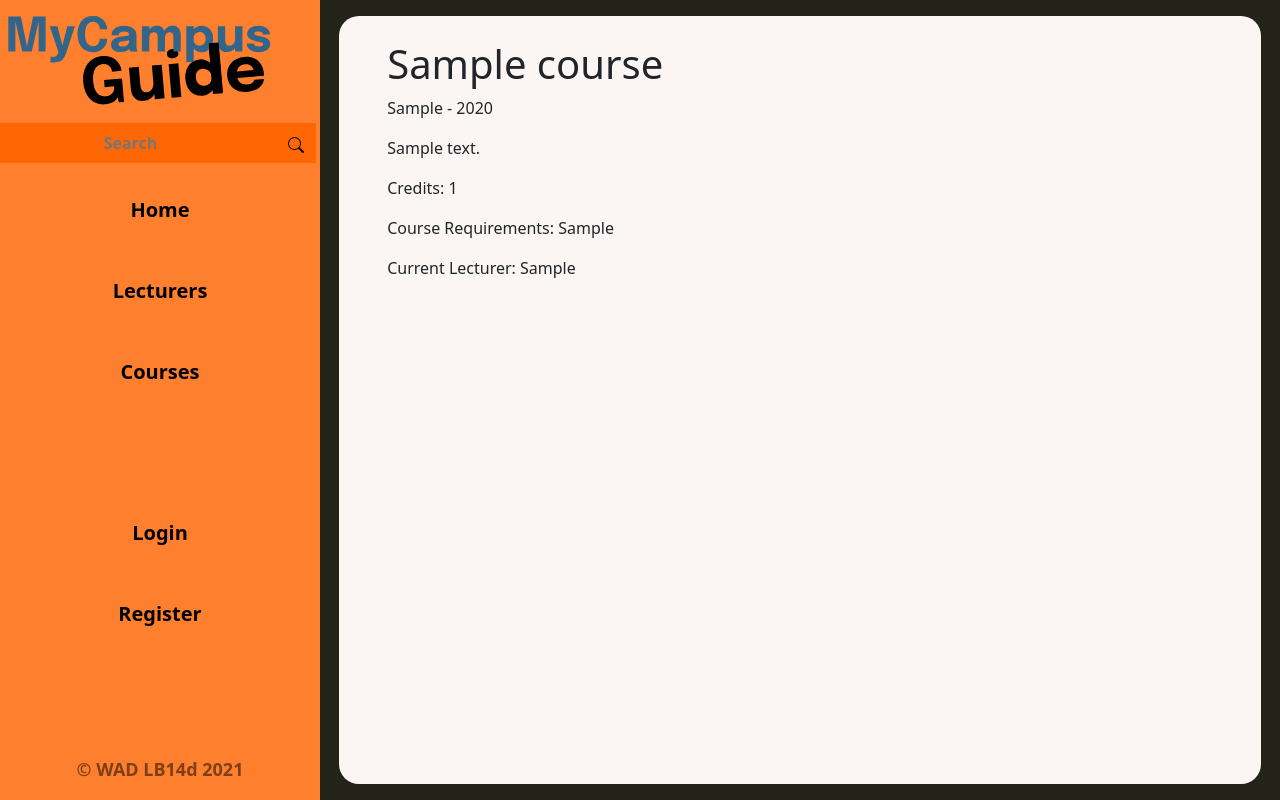
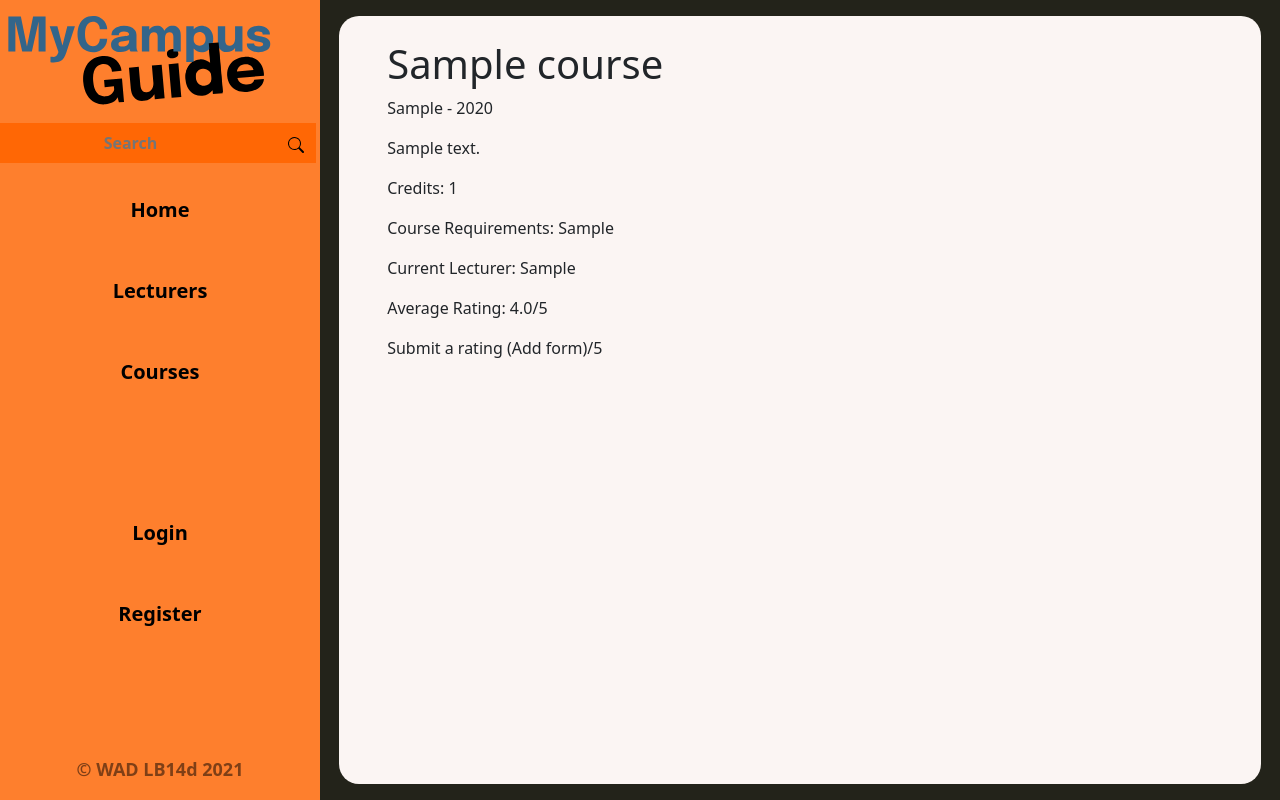
Before and after one commit to WAD2-LB14d/mycampusguide, a Django app: a page that uses my_campus_guide/templates/guide/chosen_course.html in a window 1280 px wide. Run offline with Django 3.2, Linux system fonts and the light colour scheme; tables that the repository leaves empty hold one stand-in row (values such as "Sample post"); some libraries are stand-ins or nearby versions.

Commit message:
Ratings for pages added

```diff
--- a/my_campus_guide/guide/views.py
+++ b/my_campus_guide/guide/views.py
@@ -84,7 +84,15 @@ def show_lecturer(request, lecturer_name_slug):
   context_dict = {}
   try:
     lecturer = Lecturer.objects.get(slug=lecturer_name_slug)
+    lecturer.calculateAverageRating()
     context_dict['lecturer'] = lecturer
+
+    try:
+      user = User.objects.get(username=request.user.username)
+      context_dict['rating'] = LecturerRating.objects.get(user=username, page=course)
+    except:
+      context_dict['rating'] = None
+
   except Lecturer.DoesNotExist:
     context_dict['lecturer'] = None
   return render(request, 'guide/chosen_lecturer.html', context = context_dict)
@@ -94,9 +102,18 @@ def show_course(request, course_name_slug):
   context_dict = {}
   try:
     course = Course.objects.get(slug=course_name_slug)
+    course.calculateAverageRating()
     context_dict['course'] = course
-  except Lecturer.DoesNotExist:
+
+    try:
+      user = User.objects.get(username=request.user.username)
+      context_dict['rating'] = CourseRating.objects.get(user=username, page=course)
+    except:
+      context_dict['rating'] = None
+
+  except Course.DoesNotExist:
     context_dict['course'] = None
+    context_dict['rating'] = None
   return render(request, 'guide/chosen_course.html', context = context_dict)
 
 
--- a/my_campus_guide/templates/guide/chosen_course.html
+++ b/my_campus_guide/templates/guide/chosen_course.html
@@ -20,6 +20,12 @@
                 <p>Credits: {{ course.credits }}</p>
                 <p>Course Requirements: {{ course.requirements }}</p>
                 <p>Current Lecturer: {{ course.currentlecturer }}</p>
+                <p>Average Rating: {{ course.avg_rating }}/5
+                    {% if rating %}
+                    <p>{{ rating.rating }}/5</p>
+                    {% else %}
+                    <p>Submit a rating (Add form)/5</p>
+                    {% endif %}
                 {% endif %}
             </div>
     </div>
--- a/my_campus_guide/templates/guide/chosen_lecturer.html
+++ b/my_campus_guide/templates/guide/chosen_lecturer.html
@@ -22,6 +22,12 @@
                 {% else %}
                     <p>No picture uploaded</p>
                 {% endif %}
+                <p>Average Rating: {{ lecturer.avg_rating }}/5
+                    {% if rating %}
+                    <p>{{ rating.rating }}/5</p>
+                    {% else %}
+                    <p>Submit a rating (Add form)/5</p>
+                    {% endif %}
                 {% endif %}
             </div>
     </div>
```
